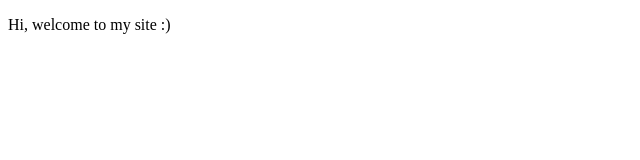
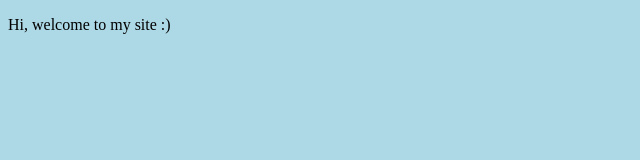
Before and after one commit to panjuanyi/demo, a plain HTML site: page index.html in a window 1280 px wide. Shown: the whole page, without its empty margins (0-640 px from the left). Drawn offline with Linux system fonts and the light colour scheme.

Commit message:
Update index.html

```diff
--- a/index.html
+++ b/index.html
@@ -5,7 +5,7 @@
     <meta http-equiv="X-UA-Compatible" content="IE=edge">
     <meta name="viewport" content="width=device-width, initial-scale=1.0">
     <title>Hi, there</title>
-    <link href="./index.css" />
+    <link rel="stylesheet" href="./index.css" />
 </head>
 <body>
   <p>Hi, welcome to my site :)</p>
```
